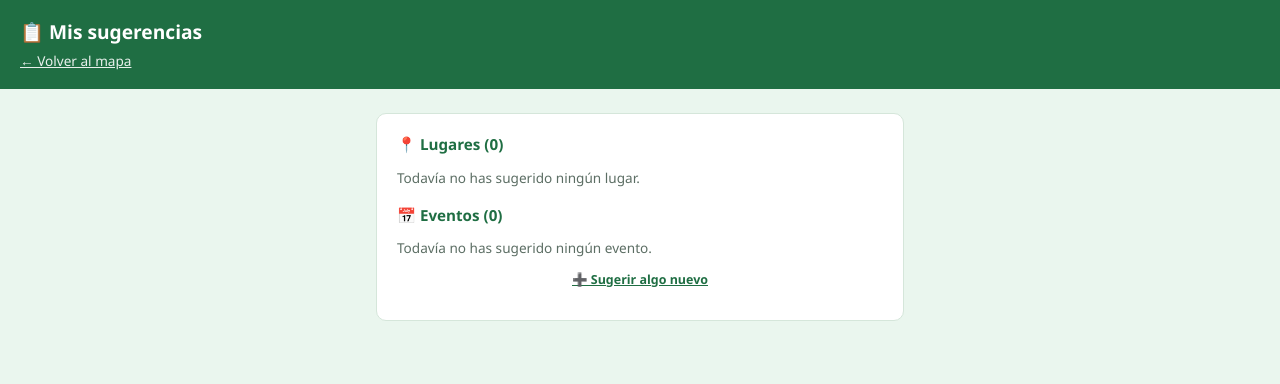
After one commit to Ana05509/CENTROS_-RECREATIVOS, a Django app: page /cuenta/mis-sugerencias/ in a window 1280 px wide. The commit adds this page. Shown: the top 384 px of the page. Run offline with Django 5.2, Linux system fonts and the light colour scheme; the visitor is signed in with stand-in values (Sample User, id 1); data that the repository does not hold is empty.

Commit message:
Agregar cuentas de usuario (registro, login, logout, mis sugerencias)
- usuarios: RegistroForm (basado en UserCreationForm), vistas registro/
  mis_sugerencias, y urls registro/, login/, logout/, mis-sugerencias/,
  todas en config/urls.py bajo el prefijo cuenta/.
- Reutiliza django.contrib.auth para login/logout (LoginView/LogoutView),
  con templates propios que siguen el estilo del sitio.
- settings: LOGIN_URL, LOGIN_REDIRECT_URL, LOGOUT_REDIRECT_URL.
- Evento gana el campo creado_por (igual que Lugar) para poder listarlo
  en 'mis sugerencias'.
- El formulario publico /sugerir/ ahora asocia creado_por al usuario
  logueado (o None si es anonimo); sigue funcionando sin cuenta.
- Nueva pagina /cuenta/mis-sugerencias/: lista los lugares/eventos que
  el usuario ha sugerido con su estado (Pendiente/Aprobado).
- El encabezado del mapa muestra iniciar sesion/registrarse, o el
  nombre de usuario + mis sugerencias + salir si ya inicio sesion.
- Extraida base_cuenta.html (antes duplicada) para las paginas tipo
  formulario: sugerir, login, registro, mis-sugerencias.

Probado de punta a punta con curl: registro crea cuenta y loguea,
sugerencia autenticada queda con creado_por correcto y aparece en
mis-sugerencias como Pendiente, logout (via POST, requerido desde
Django 4.1+) cierra la sesion, login vuelve a autenticar, y las 4
paginas responden 200 sin sesion iniciada.

Co-Authored-By: Claude Sonnet 5 <noreply@anthropic.com>

```diff
--- a/config/settings.py
+++ b/config/settings.py
@@ -121,3 +121,8 @@ USE_TZ = True
 STATIC_URL = "static/"
 MEDIA_URL = '/media/'
 MEDIA_ROOT = BASE_DIR / 'media'
+
+# Autenticación
+LOGIN_URL = 'usuarios:login'
+LOGIN_REDIRECT_URL = 'lugares:mapa'
+LOGOUT_REDIRECT_URL = 'lugares:mapa'
--- a/config/urls.py
+++ b/config/urls.py
@@ -22,6 +22,7 @@ from django.conf.urls.static import static
 
 urlpatterns = [
     path('admin/', admin.site.urls),
+    path('cuenta/', include('usuarios.urls')),
     path('', include('lugares.urls')),
 ]
 
--- a/lugares/admin.py
+++ b/lugares/admin.py
@@ -23,7 +23,7 @@ class LugarAdmin(admin.ModelAdmin):
 
 @admin.register(Evento)
 class EventoAdmin(admin.ModelAdmin):
-    list_display = ("nombre", "lugar", "aprobado", "fecha_inicio", "fecha_fin")
+    list_display = ("nombre", "lugar", "aprobado", "creado_por", "fecha_inicio", "fecha_fin")
     list_filter = ("aprobado",)
     search_fields = ("nombre", "lugar__nombre")
     actions = [marcar_aprobado, marcar_no_aprobado]
--- /dev/null
+++ b/lugares/templates/base_cuenta.html
@@ -0,0 +1,147 @@
+<!DOCTYPE html>
+<html lang="es">
+<head>
+    <meta charset="UTF-8">
+    <meta name="viewport" content="width=device-width, initial-scale=1.0">
+    <title>{% block titulo %}Mapa Recreativo de La Maná{% endblock %}</title>
+    <style>
+        :root {
+            --verde-oscuro: #1f6e43;
+            --verde: #2e8b57;
+            --verde-claro: #eaf6ee;
+            --texto: #1a2b22;
+            --borde: #d5e6da;
+        }
+        * { box-sizing: border-box; }
+        body {
+            margin: 0;
+            font-family: "Segoe UI", Arial, sans-serif;
+            color: var(--texto);
+            background: var(--verde-claro);
+        }
+        header {
+            background: var(--verde-oscuro);
+            color: #fff;
+            padding: 18px 20px;
+        }
+        header h1 {
+            margin: 0 0 4px;
+            font-size: 1.2rem;
+        }
+        header a {
+            color: #fff;
+            font-size: 0.85rem;
+            opacity: 0.9;
+        }
+        main {
+            max-width: 560px;
+            margin: 24px auto;
+            padding: 0 16px 40px;
+        }
+        .tarjeta {
+            background: #fff;
+            border: 1px solid var(--borde);
+            border-radius: 10px;
+            padding: 20px;
+        }
+        .mensaje-exito {
+            background: #eaf6ee;
+            border: 1px solid var(--verde);
+            color: var(--verde-oscuro);
+            padding: 12px 14px;
+            border-radius: 8px;
+            margin-bottom: 18px;
+            font-size: 0.9rem;
+        }
+        .campo {
+            margin-bottom: 14px;
+        }
+        .campo label {
+            display: block;
+            font-size: 0.82rem;
+            font-weight: 600;
+            margin-bottom: 4px;
+        }
+        .campo input[type=text],
+        .campo input[type=password],
+        .campo input[type=email],
+        .campo input[type=number],
+        .campo input[type=datetime-local],
+        .campo select,
+        .campo textarea {
+            width: 100%;
+            padding: 8px 10px;
+            border: 1px solid var(--borde);
+            border-radius: 6px;
+            font-size: 0.9rem;
+            font-family: inherit;
+        }
+        .campo .ayuda {
+            font-size: 0.75rem;
+            color: #5c6e64;
+            margin-top: 3px;
+        }
+        .campo .errorlist {
+            list-style: none;
+            margin: 4px 0 0;
+            padding: 0;
+            color: #c0392b;
+            font-size: 0.78rem;
+        }
+        .fila-doble {
+            display: flex;
+            gap: 10px;
+        }
+        .fila-doble .campo {
+            flex: 1;
+        }
+        .honeypot {
+            position: absolute;
+            left: -9999px;
+            top: -9999px;
+        }
+        .btn-enviar {
+            width: 100%;
+            padding: 11px;
+            border: none;
+            border-radius: 20px;
+            background: var(--verde-oscuro);
+            color: #fff;
+            font-size: 0.95rem;
+            font-weight: 600;
+            cursor: pointer;
+        }
+        .btn-enviar:hover {
+            background: var(--verde);
+        }
+        .aviso {
+            font-size: 0.78rem;
+            color: #5c6e64;
+            margin-top: 12px;
+            text-align: center;
+        }
+        .aviso a {
+            color: var(--verde-oscuro);
+            font-weight: 600;
+        }
+        {% block estilos_extra %}{% endblock %}
+    </style>
+</head>
+<body>
+    <header>
+        <h1>{% block encabezado_titulo %}🌿 Mapa Recreativo de La Maná{% endblock %}</h1>
+        <a href="{% url 'lugares:mapa' %}">← Volver al mapa</a>
+    </header>
+    <main>
+        <div class="tarjeta">
+            {% if messages %}
+                {% for message in messages %}
+                    <div class="mensaje-exito">{{ message }}</div>
+                {% endfor %}
+            {% endif %}
+            {% block contenido %}{% endblock %}
+        </div>
+    </main>
+    {% block script_extra %}{% endblock %}
+</body>
+</html>
--- a/lugares/views.py
+++ b/lugares/views.py
@@ -91,11 +91,14 @@ def sugerir(request):
 
         tipo_activo = request.POST.get("tipo", "lugar")
 
+        autor = request.user if request.user.is_authenticated else None
+
         if tipo_activo == "evento":
             evento_form = SugerenciaEventoForm(request.POST, request.FILES, prefix="evento")
             if evento_form.is_valid():
                 evento = evento_form.save(commit=False)
                 evento.aprobado = False
+                evento.creado_por = autor
                 evento.save()
                 messages.success(
                     request,
@@ -107,7 +110,7 @@ def sugerir(request):
             if lugar_form.is_valid():
                 lugar = lugar_form.save(commit=False)
                 lugar.aprobado = False
-                lugar.creado_por = None
+                lugar.creado_por = autor
                 lugar.save()
                 messages.success(
                     request,
--- /dev/null
+++ b/usuarios/templates/usuarios/mis_sugerencias.html
@@ -0,0 +1,91 @@
+{% extends "base_cuenta.html" %}
+
+{% block titulo %}Mis sugerencias — Mapa Recreativo de La Maná{% endblock %}
+{% block encabezado_titulo %}📋 Mis sugerencias{% endblock %}
+
+{% block estilos_extra %}
+        .seccion h2 {
+            font-size: 0.95rem;
+            color: var(--verde-oscuro);
+            margin: 18px 0 10px;
+        }
+        .seccion:first-child h2 { margin-top: 0; }
+        .item {
+            display: flex;
+            justify-content: space-between;
+            align-items: center;
+            gap: 10px;
+            padding: 10px 0;
+            border-bottom: 1px solid var(--borde);
+        }
+        .item:last-child { border-bottom: none; }
+        .item .nombre {
+            font-weight: 600;
+            font-size: 0.9rem;
+        }
+        .item .detalle {
+            font-size: 0.78rem;
+            color: #5c6e64;
+        }
+        .badge {
+            flex-shrink: 0;
+            font-size: 0.72rem;
+            font-weight: 600;
+            padding: 4px 10px;
+            border-radius: 12px;
+        }
+        .badge.aprobado {
+            background: #eaf6ee;
+            color: var(--verde-oscuro);
+        }
+        .badge.pendiente {
+            background: #fdf3e0;
+            color: #a86a10;
+        }
+        .vacio {
+            font-size: 0.85rem;
+            color: #5c6e64;
+        }
+{% endblock %}
+
+{% block contenido %}
+            <div class="seccion">
+                <h2>📍 Lugares ({{ lugares|length }})</h2>
+                {% for lugar in lugares %}
+                    <div class="item">
+                        <div>
+                            <div class="nombre">{{ lugar.nombre }}</div>
+                            <div class="detalle">{{ lugar.categoria }} · {{ lugar.fecha_creacion|date:"d/m/Y" }}</div>
+                        </div>
+                        {% if lugar.aprobado %}
+                            <span class="badge aprobado">Aprobado</span>
+                        {% else %}
+                            <span class="badge pendiente">Pendiente</span>
+                        {% endif %}
+                    </div>
+                {% empty %}
+                    <p class="vacio">Todavía no has sugerido ningún lugar.</p>
+                {% endfor %}
+            </div>
+
+            <div class="seccion">
+                <h2>📅 Eventos ({{ eventos|length }})</h2>
+                {% for evento in eventos %}
+                    <div class="item">
+                        <div>
+                            <div class="nombre">{{ evento.nombre }}</div>
+                            <div class="detalle">{{ evento.lugar.nombre }} · {{ evento.fecha_inicio|date:"d/m/Y" }}</div>
+                        </div>
+                        {% if evento.aprobado %}
+                            <span class="badge aprobado">Aprobado</span>
+                        {% else %}
+                            <span class="badge pendiente">Pendiente</span>
+                        {% endif %}
+                    </div>
+                {% empty %}
+                    <p class="vacio">Todavía no has sugerido ningún evento.</p>
+                {% endfor %}
+            </div>
+
+            <p class="aviso"><a href="{% url 'lugares:sugerir' %}">➕ Sugerir algo nuevo</a></p>
+{% endblock %}
--- /dev/null
+++ b/usuarios/urls.py
@@ -0,0 +1,13 @@
+from django.contrib.auth import views as auth_views
+from django.urls import path
+
+from . import views
+
+app_name = "usuarios"
+
+urlpatterns = [
+    path("registro/", views.registro, name="registro"),
+    path("login/", auth_views.LoginView.as_view(template_name="usuarios/login.html"), name="login"),
+    path("logout/", auth_views.LogoutView.as_view(next_page="lugares:mapa"), name="logout"),
+    path("mis-sugerencias/", views.mis_sugerencias, name="mis_sugerencias"),
+]
--- a/usuarios/views.py
+++ b/usuarios/views.py
@@ -1,3 +1,35 @@
-from django.shortcuts import render
+from django.contrib.auth import login
+from django.contrib.auth.decorators import login_required
+from django.shortcuts import redirect, render
 
-# Create your views here.
+from lugares.models import Evento, Lugar
+
+from .forms import RegistroForm
+
+
+def registro(request):
+    if request.user.is_authenticated:
+        return redirect("lugares:mapa")
+
+    if request.method == "POST":
+        form = RegistroForm(request.POST)
+        if form.is_valid():
+            user = form.save()
+            login(request, user)
+            return redirect("lugares:mapa")
+    else:
+        form = RegistroForm()
+
+    return render(request, "usuarios/registro.html", {"form": form})
+
+
+@login_required
+def mis_sugerencias(request):
+    """Lugares y eventos que el usuario ha sugerido, con su estado de revisión."""
+    lugares = Lugar.objects.filter(creado_por=request.user).order_by("-fecha_creacion")
+    eventos = Evento.objects.filter(creado_por=request.user).order_by("-fecha_inicio")
+    return render(
+        request,
+        "usuarios/mis_sugerencias.html",
+        {"lugares": lugares, "eventos": eventos},
+    )
```
Also changed, not shown: lugares/models.py (+7 -0 lines), lugares/templates/lugares/mapa.html (+27 -3 lines), lugares/templates/lugares/sugerir.html (+21 -137 lines), usuarios/forms.py (added, +11 -0 lines), usuarios/templates/usuarios/login.html (added, +26 -0 lines), usuarios/templates/usuarios/registro.html (added, +33 -0 lines), lugares/migrations/0004_evento_creado_por.py (added).
